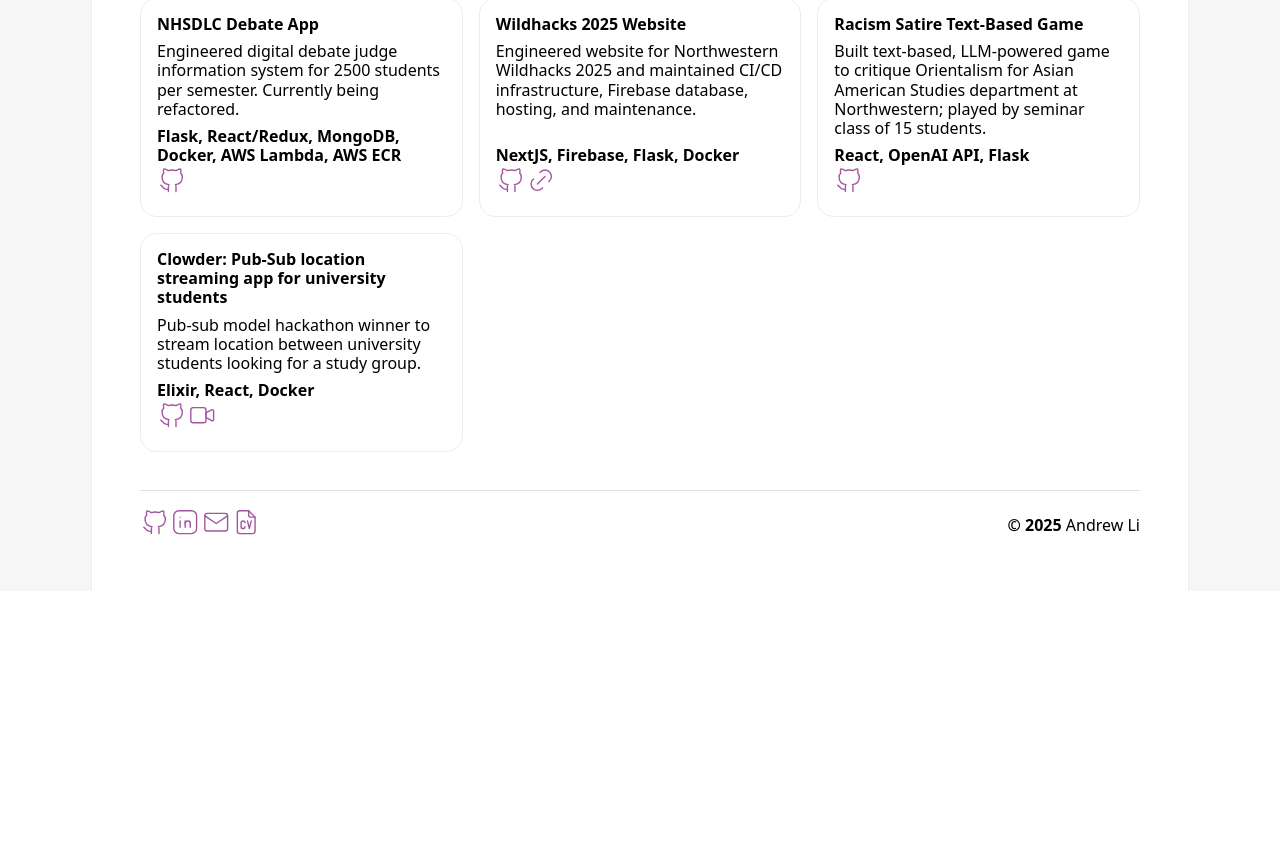
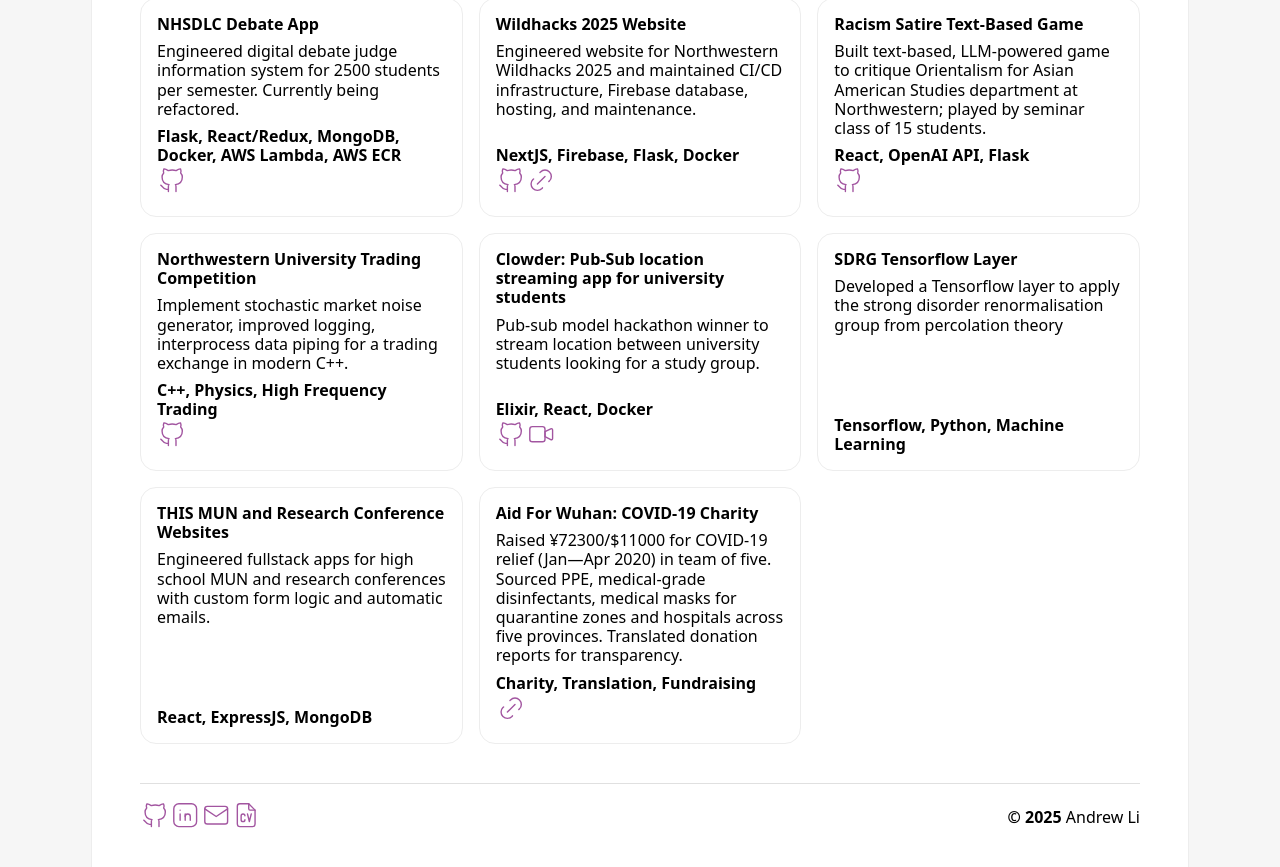
Before and after one commit to andrlime/personal-website, a React (Vite) app: page /projects in a window 1280 px wide. Shown: the part 445-1312 px from the top of the page. Before the commit the page ends 1036 px from the top, so only its background shows below. Built offline with nearby package versions, Linux system fonts and the light colour scheme.

Commit message:
add more projects

```diff
--- a/src/pages/ProjectsPage.tsx
+++ b/src/pages/ProjectsPage.tsx
@@ -14,7 +14,12 @@
         <ProjectCard title={"Wildhacks 2025 Website"} description={"Engineered website for Northwestern Wildhacks 2025 and maintained CI/CD infrastructure, Firebase database, hosting, and maintenance."} tags={"NextJS, Firebase, Flask, Docker"} github={"https://github.com/NUWildHacks/website2025"} link={"https://www.wildhacks.net/"} />
         <ProjectCard title={"Racism Satire Text-Based Game"} description={"Built text-based, LLM-powered game to critique Orientalism for Asian American Studies department at Northwestern; played by seminar class of 15 students."} tags={"React, OpenAI API, Flask"} github={"https://github.com/andrlime/porygon/tree/main/sunflora"} />
 
+        <ProjectCard title={"Northwestern University Trading Competition"} description={"Implement stochastic market noise generator, improved logging, interprocess data piping for a trading exchange in modern C++."} tags={"C++, Physics, High Frequency Trading"} github={"https://github.com/northwesternfintech/NUTC"} />
         <ProjectCard title={"Clowder: Pub-Sub location streaming app for university students"} description={"Pub-sub model hackathon winner to stream location between university students looking for a study group."} tags={"Elixir, React, Docker"} github={"https://github.com/andrlime/Wildhacks2023"} youtube={"https://www.youtube.com/watch?v=rIFhqEU1GEA"} />
+
+        <ProjectCard title={"SDRG Tensorflow Layer"} description={"Developed a Tensorflow layer to apply the strong disorder renormalisation group from percolation theory"} tags={"Tensorflow, Python, Machine Learning"} />
+        <ProjectCard title={"THIS MUN and Research Conference Websites"} description={"Engineered fullstack apps for high school MUN and research conferences with custom form logic and automatic emails."} tags={"React, ExpressJS, MongoDB"} />
+        <ProjectCard title={"Aid For Wuhan: COVID-19 Charity"} description={"Raised ¥72300/$11000 for COVID-19 relief (Jan—Apr 2020) in team of five. Sourced PPE, medical-grade disinfectants, medical masks for quarantine zones and hospitals across five provinces. Translated donation reports for transparency."} tags={"Charity, Translation, Fundraising"} link={"http://www.sohu.com/a/382349479_120209831"} />
       </div>
     </div>
   );
```
